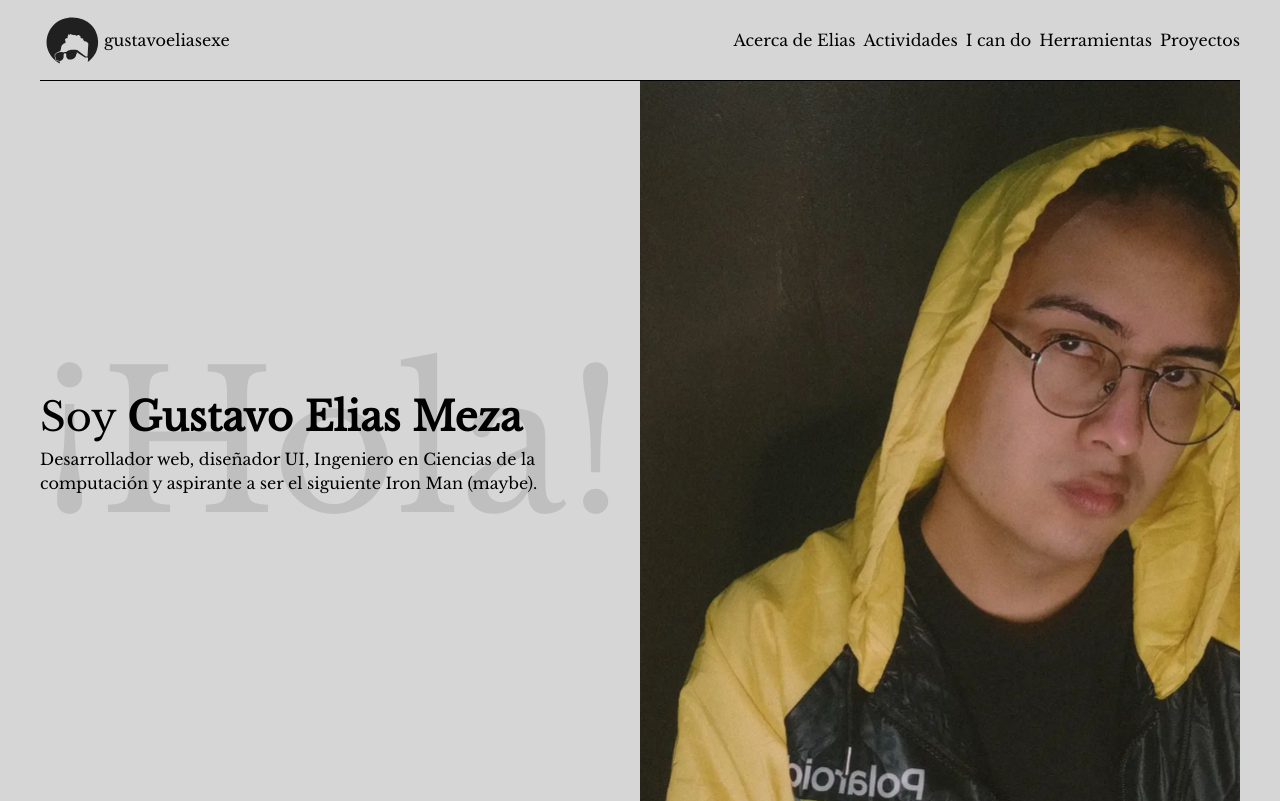
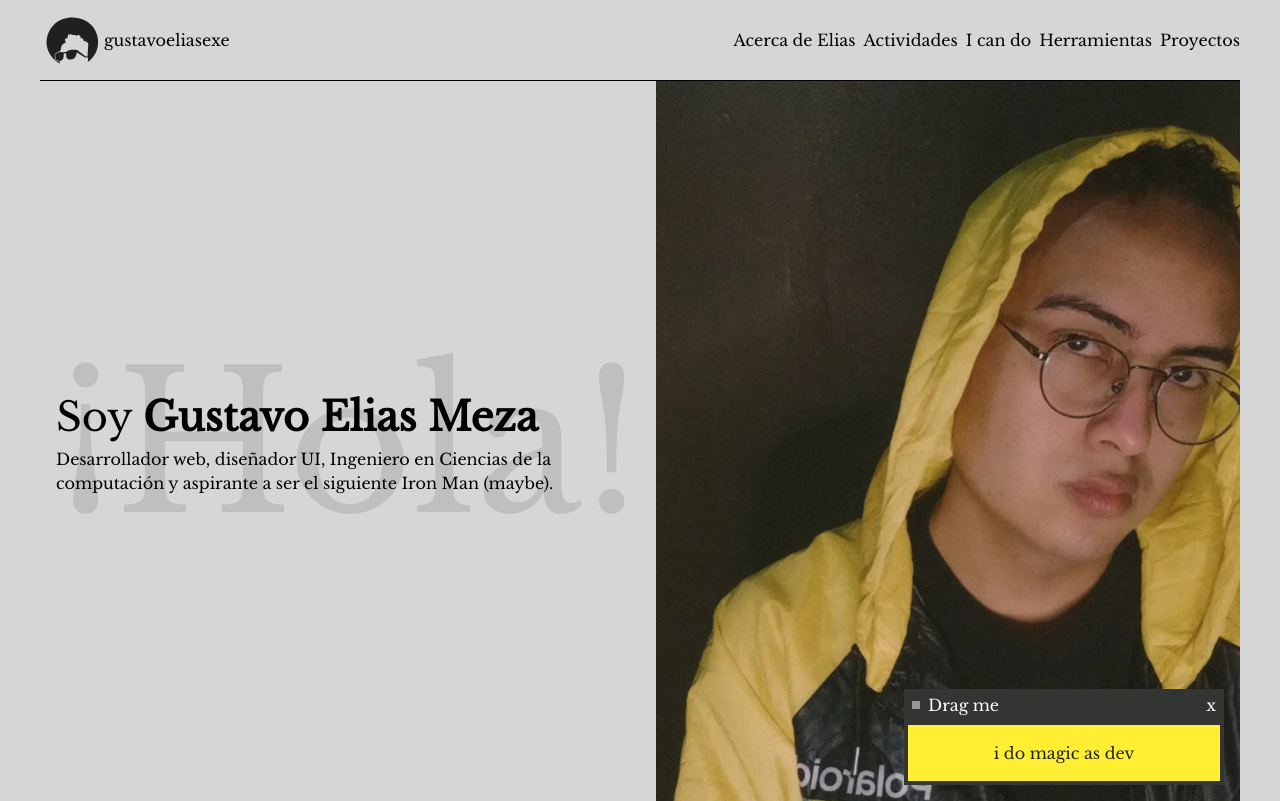
Before and after one commit to gustavo-exe/Portafolio, a Next.js app: page / in a window 1280 px wide. Built offline with nearby package versions, Linux system fonts and the light colour scheme.

Commit message:
Cover con drag widget

```diff
--- a/src/components/Cover/Cover.module.scss
+++ b/src/components/Cover/Cover.module.scss
@@ -1,4 +1,5 @@
 @import '../../styles/breakpoints.scss';
+@import '../../styles/variables.scss';
 
 .cover{
     display: flex;
@@ -19,6 +20,7 @@
         justify-content: center;
         flex-direction: column;
     }
+    padding: 0px 16px 0px 16px;
     position: relative;
 }
 
@@ -46,6 +48,7 @@
     font-size: 1rem;
 }
 .coverMiImagen{
+    position: relative;
     width: 20rem;
     order: 1;
 }
@@ -62,7 +65,54 @@
     height: calc(100vh - 80px);
     background-repeat: no-repeat;
     flex: 1;
+
     background-position: center;
     background-size: cover;
     background-image: url('../../../public/myimagenes/imagen-con-gorro.svg');
 }
+
+//DRAG
+.containerBox{
+
+    position: relative;
+    height: 100%;
+    width: 100%;
+    overflow: hidden;
+  }
+
+  .box {
+    position: absolute;
+    bottom: 16px;
+    right: 16px;
+    cursor: pointer;
+  }
+
+.DragWidget{
+
+    display: flex;
+    background-color: $bg-dark-yet;
+    color: $white;
+    flex-direction: column;
+    width: 20rem;
+    cursor:grab;
+}
+
+.cuadrado{
+    width: 8px;
+    height: 8px;
+    background-color: $bg-variant-gray;
+}
+
+.header{
+    padding: 4px 8px 4px 8px;
+    display: flex;
+    justify-content: space-between;
+}
+
+.contenido{
+    background-color: $secondary-color;
+    color: $text-color;
+    text-align: center;
+    padding: 1rem;
+    margin: 4px;
+}
--- a/src/components/Cover/Cover.tsx
+++ b/src/components/Cover/Cover.tsx
@@ -1,8 +1,70 @@
-import React from 'react';
-
+import React, { useEffect, useRef } from 'react';
 import style from "./Cover.module.scss";
 
 export const Cover = () =>{
+
+    const containerRef = useRef<HTMLDivElement>(null);
+    const boxRef = useRef<HTMLDivElement>(null);
+
+    const isClicked = useRef<boolean>(false);
+
+    const coords = useRef<{
+      startX: number,
+      startY: number,
+      lastX: number,
+      lastY: number
+    }>({
+      startX: 0,
+      startY: 0,
+      lastX: 0,
+      lastY: 0
+    })
+
+    useEffect(() => {
+      if (!boxRef.current || !containerRef.current) return;
+
+      const box = boxRef.current;
+      const container = containerRef.current;
+
+
+      const onMouseDown = (e: MouseEvent) => {
+        isClicked.current = true;
+        coords.current.startX = e.clientX;
+        coords.current.startY = e.clientY;
+      }
+
+      const onMouseUp = (e: MouseEvent) => {
+        isClicked.current = false;
+        coords.current.lastX = box.offsetLeft;
+        coords.current.lastY = box.offsetTop;
+      }
+
+      const onMouseMove = (e: MouseEvent) => {
+        if (!isClicked.current) return;
+
+        const nextX = e.clientX - coords.current.startX + coords.current.lastX;
+        const nextY = e.clientY - coords.current.startY + coords.current.lastY;
+
+        box.style.top = `${nextY}px`;
+        box.style.left = `${nextX}px`;
+      }
+
+      box.addEventListener('mousedown', onMouseDown);
+      box.addEventListener('mouseup', onMouseUp);
+      container.addEventListener('mousemove', onMouseMove);
+      container.addEventListener('mouseleave', onMouseUp);
+
+      const cleanup = () => {
+        box.removeEventListener('mousedown', onMouseDown);
+        box.removeEventListener('mouseup', onMouseUp);
+        container.removeEventListener('mousemove', onMouseMove);
+        container.removeEventListener('mouseleave', onMouseUp);
+      }
+
+      return cleanup;
+    }, [])
+
+
     return(
         <div className='container-layout'  >
         <section className={style.cover}>
@@ -14,8 +76,31 @@ export const Cover = () =>{
                     </p>
                 </div>
 
-                <div  className={style.coverImage} >
+                <div className={style.coverImage} >
 
+                    <div  ref={containerRef} className={style.containerBox} >
+
+                        <div  ref={boxRef}  className={style.box} >
+                            <div  className={style.DragWidget} >
+
+                                <section className={style.header} >
+                                    <div className="flex   items-center  gap-2"  >
+                                        <div className={style.cuadrado} ></div>
+                                        <span>Drag me</span>
+                                    </div>
+
+                                    <div>
+                                        x
+                                    </div>
+                                </section>
+
+                                <section className={style.contenido} >
+                                i do magic as dev
+                                </section>
+
+                            </div>
+                        </div>
+                    </div>
                 </div>
             </section>
         </div>
--- a/src/components/NavBar/NavBar.module.scss
+++ b/src/components/NavBar/NavBar.module.scss
@@ -1,3 +1,5 @@
+@import '../../styles/breakpoints.scss';
+
 .logo{
     width: 4rem;
     height: 4rem;
@@ -5,3 +7,10 @@
     background-repeat: no-repeat;
     background-image: url('../../../public/mybrand/logo-black.svg');
 }
+
+.nav{
+    @include media-breakpoint('gt-sm'){
+        display: block;
+    }
+    display: none;
+}
--- a/src/components/NavBar/NavBar.tsx
+++ b/src/components/NavBar/NavBar.tsx
@@ -15,7 +15,7 @@ export const NavBar = () => {
 
             </div>
 
-            <div  >
+            <div className={styles.nav} >
                 <nav className="flex gap-2" >
                     <a href="#AcercaDe" >Acerca de Elias</a>
                     <a href="#Actividades" >Actividades</a>
--- a/src/styles/layout.scss
+++ b/src/styles/layout.scss
@@ -1,3 +1,5 @@
+@import './variables.scss';
+
 .container-layout{
     max-width: 1200px;
     margin: 0 auto;
@@ -6,3 +8,7 @@
 .full-width-layout{
     max-width: 100vw;
 }
+
+body{
+    background-color: $bg-color;
+}
--- a/src/styles/variables.scss
+++ b/src/styles/variables.scss
@@ -4,6 +4,7 @@ $text-color: #202020;
 $hover-color: #f5f3ef;
 
 $primary-color: #FFD100;
+$secondary-color: #FFEE32;
 
 $bg-variant-gray: #969696;
 $gradiente-yellow: linear-gradient(63.44deg, #FFEE32 0%, #FFD100 100%);
@@ -16,6 +17,7 @@ $xs-padding: 1rem 1rem 1rem 1rem;
 $border-radius: 14px;
 
 
-body{
-    background-color: $bg-color;
-}
+$bg-dark-yet: #333533;
+
+
+$white: #ffffff;
```
